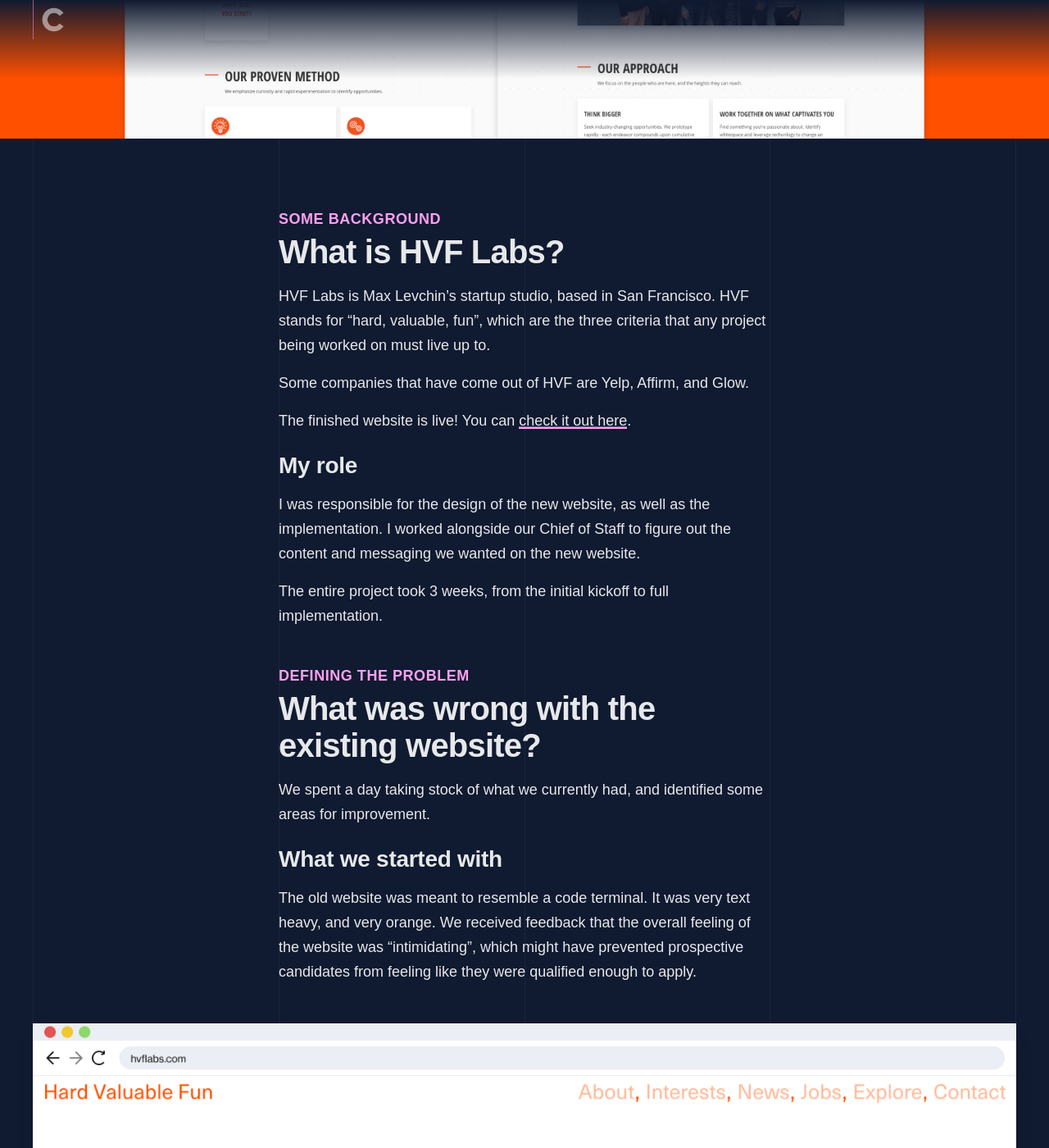
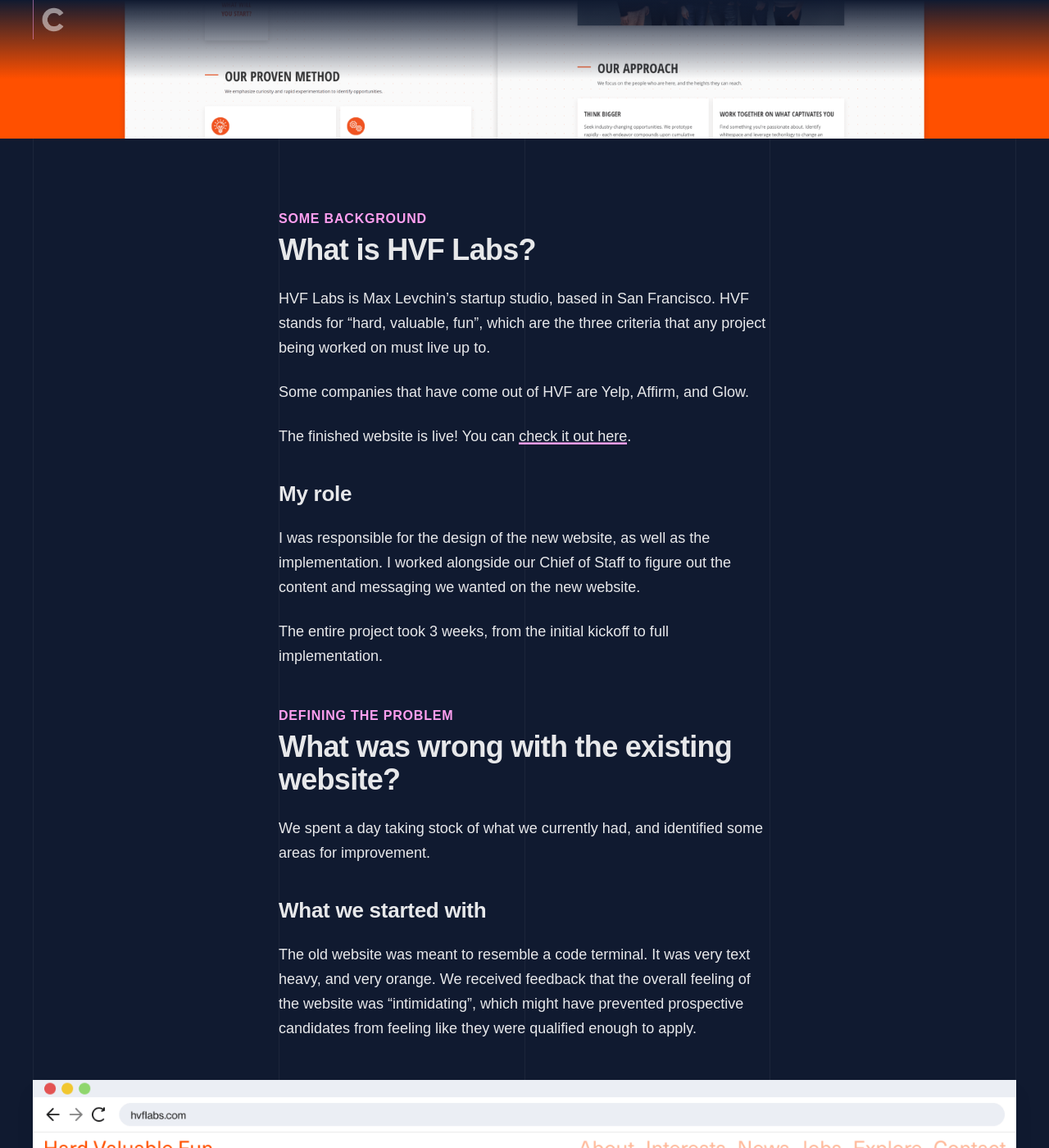
Before and after one commit to cyxzheng/cyxzheng.github.io, a Jekyll site: the page built from _projects/hvf.md, in a window 1280 px wide and 1400 px high, scrolled down 976 px. Shown: the whole window at 82% size. Built offline with Jekyll 4.4.1, drawn with Linux system fonts in a browser that asks for light colours; some web fonts are replaced.

Commit message:
type and thumbnail updates

```diff
--- a/_sass/_project.scss
+++ b/_sass/_project.scss
@@ -67,8 +67,8 @@
     }
 
     h3 {
-        margin-top: 24px;
-        margin-bottom: 16px;
+        margin-top: 40px;
+        margin-bottom: 8px;
     }
 
     h4 {
@@ -82,7 +82,7 @@
     }
 
     p {
-        margin-top: 16px;
+        margin-top: 24px;
     }
 
     blockquote {
--- a/_sass/_type.scss
+++ b/_sass/_type.scss
@@ -22,8 +22,8 @@
     font-family: "sofia-pro", sans-serif;
     font-style: normal;
     font-weight: 600;
-    font-size: 40px;
-    line-height: 45px;
+    font-size: 36px;
+    line-height: 40px;
     letter-spacing: -0.02em;
     color: $white;
 }
@@ -32,8 +32,8 @@
     font-family: "sofia-pro", sans-serif;
     font-style: normal;
     font-weight: 600;
-    font-size: 28px;
-    line-height: 32px;
+    font-size: 26px;
+    line-height: 30px;
     letter-spacing: -0.01em;
     color: $white;
 }
@@ -43,9 +43,9 @@
     font-style: normal;
     font-weight: 600;
     text-transform: uppercase;
-    font-size: 18px;
+    font-size: 16px;
     line-height: 20px;
-    letter-spacing: 0.03em;
+    letter-spacing: 0.05em;
     color: $pink;
 }
 
```
Also changed, not shown: assets/images/projects/crux/thumbnail.png, assets/images/projects/property/Cover.png, assets/images/projects/property/thumbnail.png.
